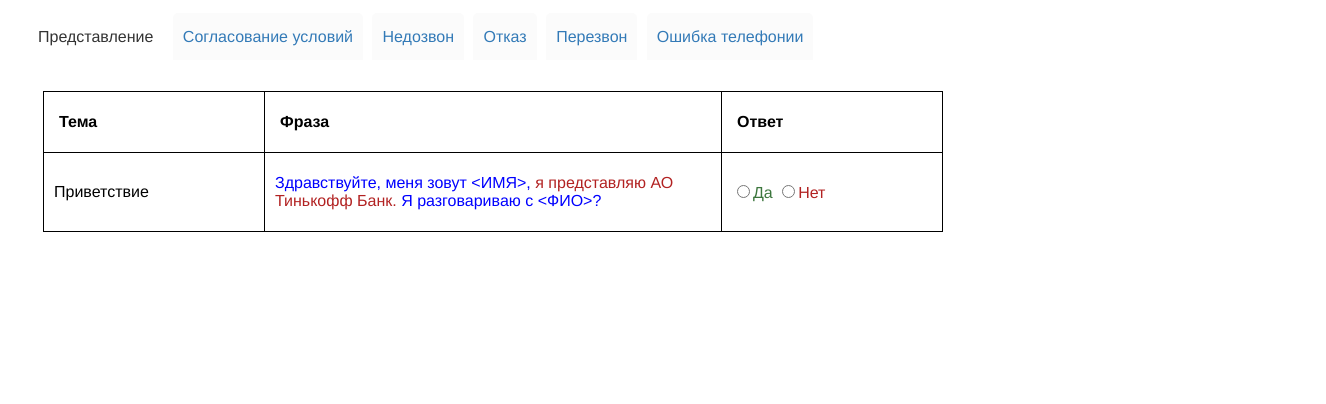
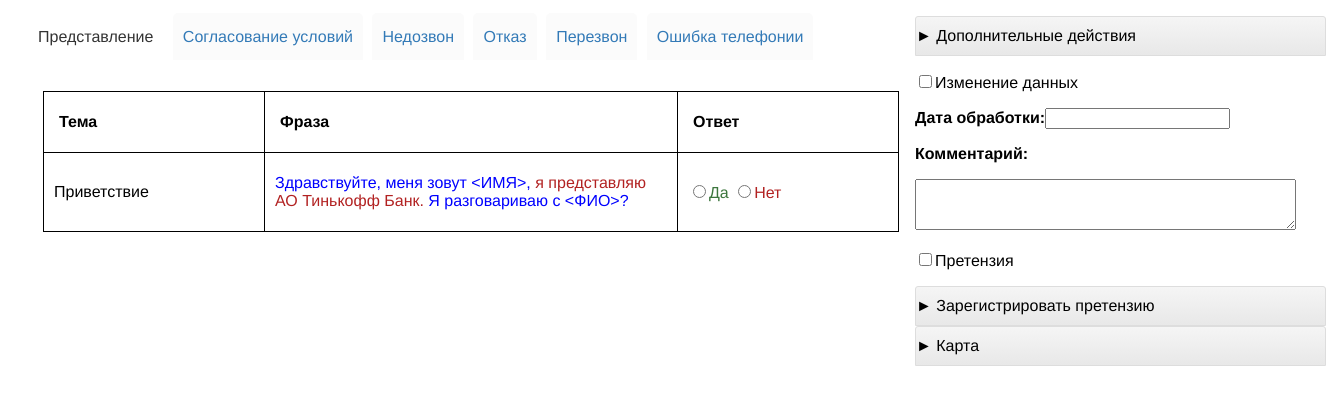
Before and after one commit to pskolotywka/su, a plain HTML site: page su.html in a window 1280 px wide. Shown: the whole page, 1326 px wide, since content can reach past the window. Drawn offline with Linux system fonts and the light colour scheme.

Commit message:
Add files via upload

```diff
--- a/su.css
+++ b/su.css
@@ -1,6 +1,10 @@
 body {
 	background: white;
 	font-family: "Helvetica Neue",Helvetica,Arial,sans-serif;
+}
+
+.su_block {
+	width: 856px;
 }
 
 #tab {
@@ -10,7 +14,37 @@ body {
 	float: left;
 }
 
+#more_actions {
+	font-size: 16px;
+	width: 411px;
+	margin: 0;
+	position: absolute;
+    top: 16px;
+    left: 915px;
+    cursor: pointer;
 
+
+}
+
+.appointment__hr {
+	width: 800px;
+    margin-right: 1000px;
+}
+
+.ma_paragraph {
+	background-color: #f5f5f5;
+    background-image: linear-gradient(to bottom,#f5f5f5 0,#e8e8e8 100%);
+    background-repeat: repeat-x;
+    width: 411px;
+    height: 38px;
+        border-top-right-radius: 3px;
+    border-top-left-radius: 3px;
+    margin: 0;
+    border: 1px solid;
+    border-color: #ddd;
+        display: table-cell;
+    vertical-align: middle;
+}
 
 #tab > input {
 	display: none;
@@ -301,6 +335,7 @@ input[type="text"] {
 	float: left;
 	margin: 14px 0;
 	display: none;
+	width: 856px;
 }
 
 #n1:checked ~ #table > div:nth-of-type(1) {
--- a/su.html
+++ b/su.html
@@ -32,8 +32,10 @@
 2 часа 30 мин
 05.01
 2 часа
-06.02
+06.01
 1 час 30 мин
+07.02
+2 часа
 
 -->
 <html lang="en">
@@ -632,6 +634,7 @@
 					У клиента есть неактивированная кредитная карта, которая будет заблокирована: <br>
 					УКБО подписано: При отправке почтой клиенту ничего не нужно отправлять обратно, картой можно пользоваться сразу. <br>
 					Очерёдность предложений: Единственное предложение <br>
+					Дебетовый клиент: Да <br>
 				</p>
 			</div>
 		</div>
@@ -640,7 +643,6 @@
 			<hr>
 			<form class="SU__form">
 	               	<p><input id="form__SU1" type="radio" name="c" value="a" checked onclick="function__hide_cl_count()">Кредитная карта Tinkoff Platinum TFPV7.27, кредитный лимит 140 000 рублей</p>
-	                <p><input id="form__SU2" type="radio" name="c" value="d" onclick="function__hide_cl_count()">Кредитная карта Tinkoff Platinum TFPV7.22, кредитный лимит 10 000 рублей</p>
 	                <p><input id="form__SU3" type="radio" name="c" value="d" onclick="function_form_SU3()">Кредит наличными с пересчетом ставки: 200 000 на 36 месяцев (10 000 в месяц, присутствует страховка)</p>
 	                <p id="su3-1"><input id="form__SU3-1" type="radio" name="c" value="d" onclick="function_cl_count1()">Собственный расчет</p>
 	                <p><input id="form__SU4" type="radio" name="c" value="d" onclick="function_form_SU4()">Кредит наличными: 99 000 на 36 месяцев (4 000 в месяц, присутствует страховка, кредитные каникулы отсутсвуют)</p>
@@ -696,7 +698,7 @@
 	        <input type="button" value="Назначить встречу" id="appointment" onclick="function_appointment_show()">
 	        <div id="appointment__ops">
 	        	<h2 class="appointment__header">Встреча</h2>
-	        	<hr>
+	        	<hr class="appointment__hr">
 	        	<p class="appointment__address_kind"><span class="span-red"><b>Рабочий адрес </b></span>Нет встречи по адресу</p>
 	        	<p class="appointment__address">Костромская обл., Кострома, Васильковая ул., д. 4321.</p><br>
 	        	<p class="appointment__address"><b>Удобный адрес для встречи</b><br>Костромская обл., Кострома, Васильковая ул., д. 12. кв. 1432</p>
@@ -705,7 +707,7 @@
 	        	<p><b>Комментарий для представителя</b></p>
 	        	<textarea name="comment" cols="50" rows="10"></textarea>
 	        	<div class="appointment__buttons">
-	        <input type="button" value="Назначить встречу" id="appointment__confirm" onclick="function_appointment__confirm()">
+	        <input type="button" value="Назначить встречу" id="appointment__confirm" onclick="function_confirm_meet()">
 	        <input type="button" value="Другое место/время" id="appointment__another_time_or_place" onclick="function_appointment__another_time_or_place()">
 	        	</div>
 	        </div>
@@ -828,6 +830,25 @@
            	</div>
 		</div>
 	</div>
+	<div id="more_actions">
+    	<div id="m_a__more_actions" onclick="m_a__more_actions()">
+    		<p class="ma_paragraph">&#9658;   Дополнительные действия</p>
+    	</div>
+    	<div id="m_a__more_actions_open">
+    		<div id="change_data" onclick="change_data()"><p><input type="checkbox">Изменение данных</p>
+    			<div><p><b>Дата обработки:</b><input type="datetime"></p></div>
+    			<div><p><b>Комментарий: <span class="span-red"></span></b></p></div>
+    			<div><textarea rows="3" cols="45" maxlength="300"></textarea></div>
+    		</div>
+    		<div><p><input type="checkbox">Претензия</p></div>
+    	</div>
+    	<div id="m_a__claim_register" onclick="m_a__claim_register()">
+    		<p class="ma_paragraph">&#9658;   Зарегистрировать претензию</p>
+    	</div>
+    	<div id="m_a__map" onclick="m_a__map()">
+    		<p class="ma_paragraph">&#9658;   Карта</p>
+    	</div>
+    </div>
 </div>
 <script src="su.js"></script>
 </body>
--- a/su.js
+++ b/su.js
@@ -1,3 +1,13 @@
+function m_a__more_actions {
+		{
+		if (document.getElementById("m_a__more_actions").click)
+			{
+			document.getElementById("").style.display = 'block';
+			}
+	};
+}
+
+
 function take_a_credit() {
 	{
 		if (document.getElementById("take_a_credit_activate" || "take_a_credit_email" || "take_a_credit_guy").click)
@@ -58,7 +68,7 @@ function function_form_SU3()
 
 function function__hide_cl_count()
 	{
-		if (document.getElementById("form__SU1" , "form__SU2").click)
+		if (document.getElementById("form__SU1").click)
 			{
 			document.getElementById("su4-1").style.display = 'none';
 			document.getElementById("my_cl_count1").style.display = 'none';
```
